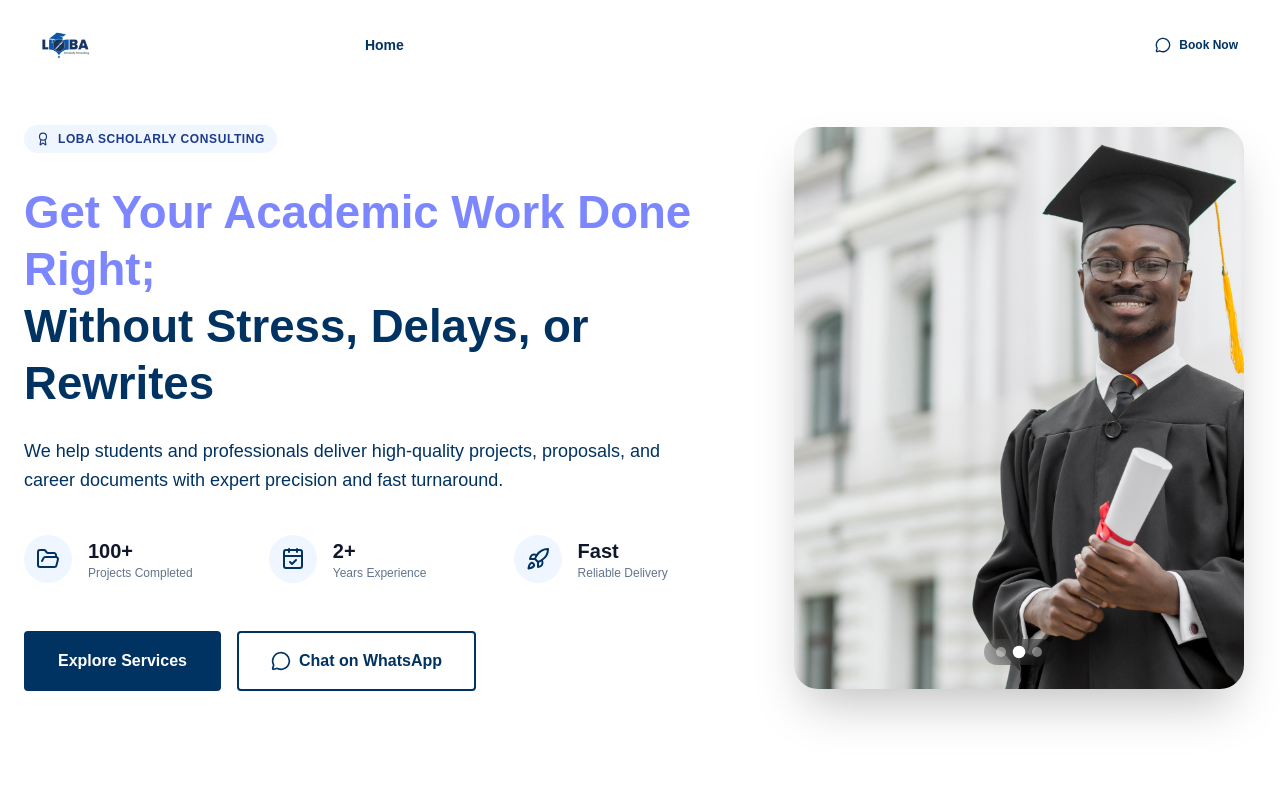
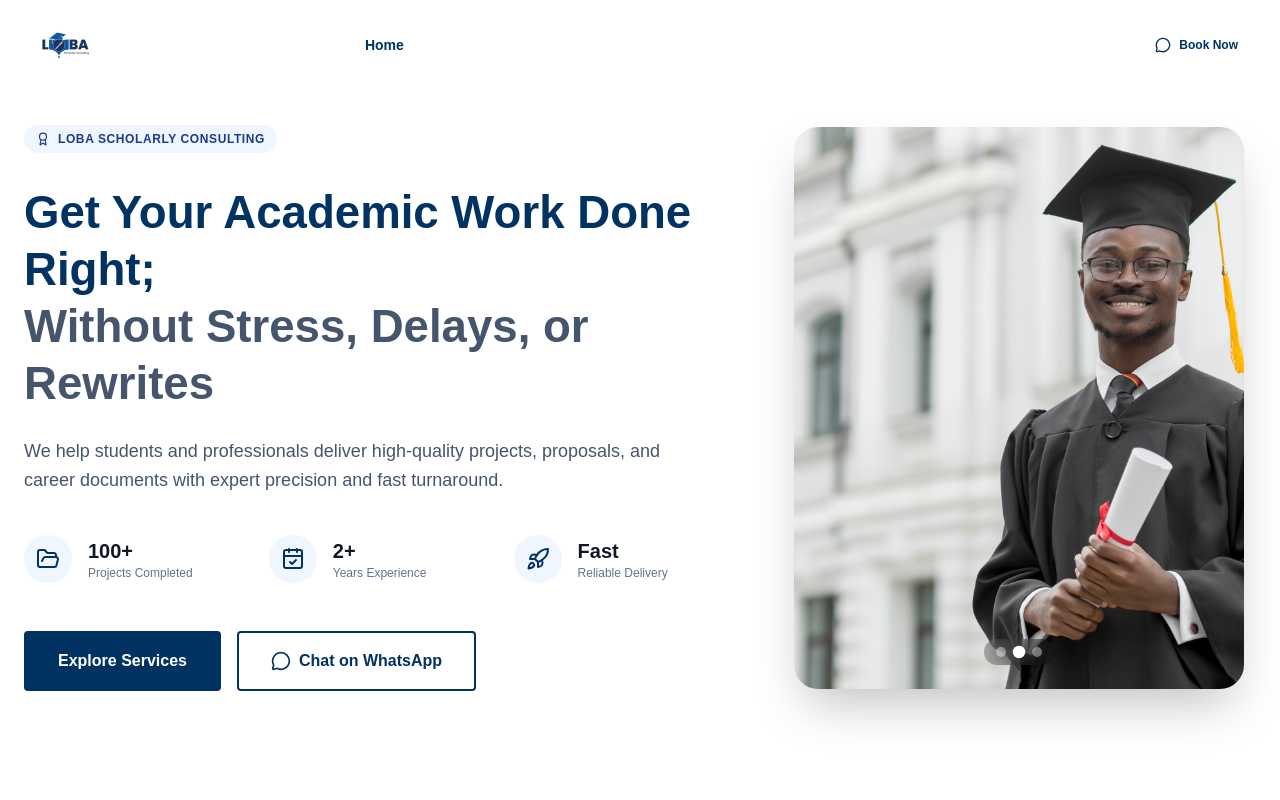
Before and after one commit to Vic-Tris/Loba, a React (Vite) app: page / in a window 1280 px wide. Shown: the top 800 px of the page. Built offline with nearby package versions, Linux system fonts and the light colour scheme.

Commit message:
text color

```diff
--- a/src/components/home/Hero.tsx
+++ b/src/components/home/Hero.tsx
@@ -35,12 +35,12 @@ export function Hero() {
               Loba Scholarly Consulting
             </span>
 
-            <h1 className="text-4xl lg:text-[2.85rem] font-heading font-extrabold text-indigo-400  leading-tight mb-6">
+            <h1 className="text-4xl lg:text-[2.85rem] font-heading font-extrabold text-primary leading-tight mb-6">
               Get Your Academic Work Done Right; <br className="hidden md:block"/>
-              <span className="text-primary ">Without Stress, Delays, or Rewrites</span>
+              <span className="text-slate-600 ">Without Stress, Delays, or Rewrites</span>
             </h1>
 
-            <p className="text-lg text-primary mb-10 max-w-2xl leading-relaxed">
+            <p className="text-lg text-slate-600 mb-10 max-w-2xl leading-relaxed">
               We help students and professionals deliver high-quality projects, proposals, and career documents with expert precision and fast turnaround.
             </p>
 
```
